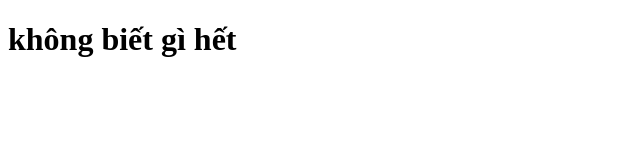
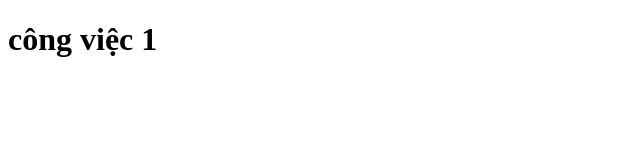
Before and after one commit to hayquas/duan5, a plain HTML site: page index.html in a window 1280 px wide. Shown: the whole page, without its empty margins (0-640 px from the left). Drawn offline with Linux system fonts and the light colour scheme.

Commit message:
1.cong viec 1 commit lan 1

```diff
--- a/index.html
+++ b/index.html
@@ -6,6 +6,6 @@
     <title>Dự án 5</title>
   </head>
   <body>
-    <h1>không biết gì hết</h1>
+    <h1>công việc 1</h1>
   </body>
 </html>
```
